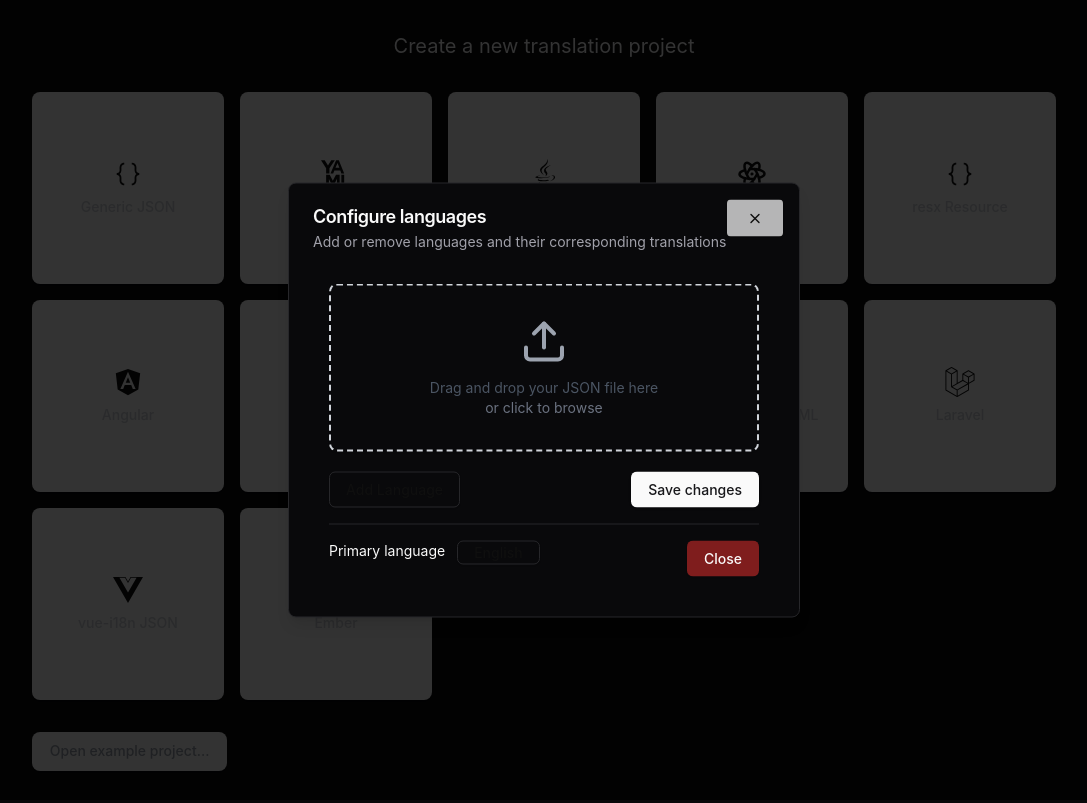
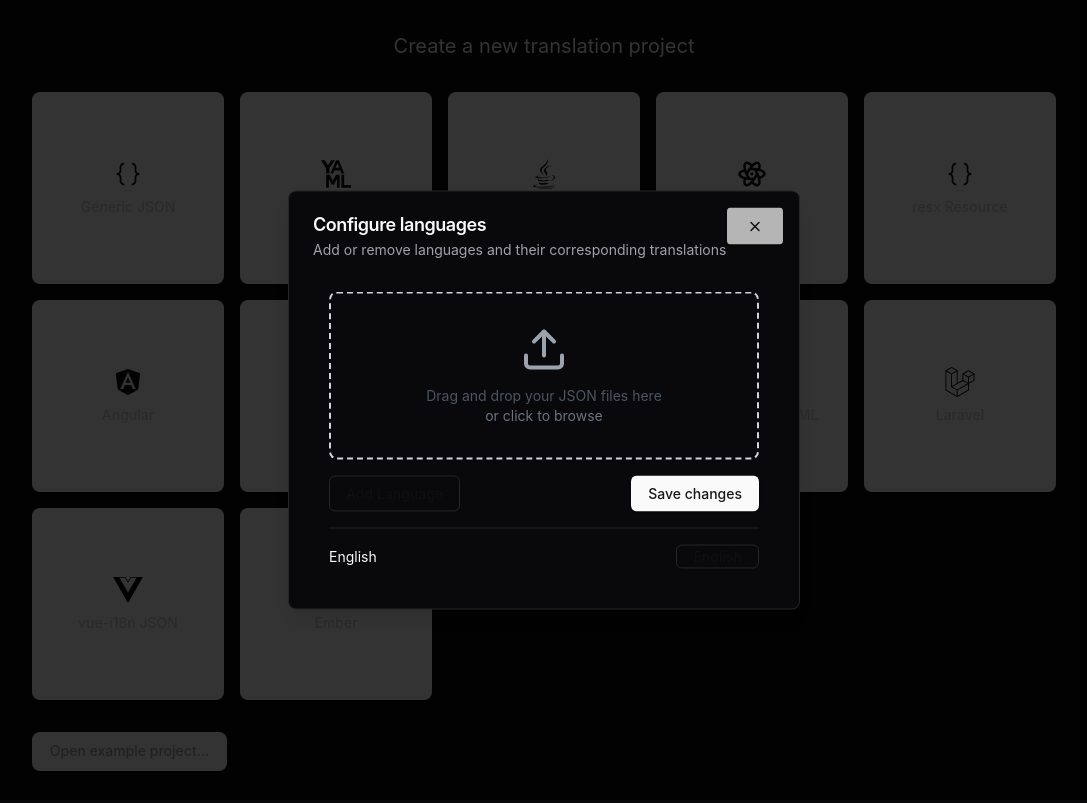
Before and after one commit to Bit-Barron/babeledit, a React (Vite) app: page / in a window 1280 px wide. Both pictures are taken after a click on the button "Generic JSON". Shown: the whole page, without its empty margins (96-1183 px from the left). Built offline with nearby package versions, Linux system fonts and the light colour scheme.

Commit message:
clean up

```diff
--- a/src/App.tsx
+++ b/src/app.tsx
@@ -1,7 +1,7 @@
 import { useState } from "react";
-import "./App.css";
+import "./app.css";
 import { TRANSLATION_PROJECTS } from "./utils/constants";
-import { CreateProject } from "@/components/pages/create-project";
+import { CreateProject } from "@/components/pages/create-project/create-project";
 
 function App() {
   const [isCreateProjectOpen, setIsCreateProjectOpen] =
--- a/src/components/elements/my-dialog.tsx
+++ b/src/components/elements/my-dialog.tsx
@@ -10,7 +10,7 @@ interface MyDialogProps {
   isOpen: boolean;
   setIsOpen: (open: boolean) => void;
   title: string;
-  description: string;
+  description?: string;
   children: React.ReactNode;
 }
 
--- a/src/components/elements/translation-file-upload.tsx
+++ b/src/components/elements/translation-file-upload.tsx
@@ -1,21 +1,28 @@
 import React, { useState } from "react";
-import { FiUpload, FiFile } from "react-icons/fi";
+import { FiUpload, FiFile, FiX } from "react-icons/fi";
 
 interface FileUploadProps {
   maxSize: number;
   acceptedTypes: string[];
-  onUpload: (file: File) => void;
+  onUpload: (files: File[]) => void;
 }
 
 const FileUpload: React.FC<FileUploadProps> = ({ onUpload }) => {
   const [dragActive, setDragActive] = useState(false);
-  const [selectedFile, setSelectedFile] = useState<File | null>(null);
+  const [selectedFiles, setSelectedFiles] = useState<File[]>([]);
 
-  const handleFile = (file: File) => {
-    if (file.name.endsWith(".json")) {
-      setSelectedFile(file);
-      onUpload(file);
-    }
+  const handleFiles = (files: FileList) => {
+    const jsonFiles = Array.from(files).filter((file) =>
+      file.name.endsWith(".json")
+    );
+    setSelectedFiles((prev) => [...prev, ...jsonFiles]);
+    onUpload([...selectedFiles, ...jsonFiles]);
+  };
+
+  const removeFile = (index: number) => {
+    const newFiles = selectedFiles.filter((_, i) => i !== index);
+    setSelectedFiles(newFiles);
+    onUpload(newFiles);
   };
 
   const handleDrag = (e: React.DragEvent<HTMLDivElement>) => {
@@ -28,21 +35,19 @@ const FileUpload: React.FC<FileUploadProps> = ({ onUpload }) => {
     e.preventDefault();
     e.stopPropagation();
     setDragActive(false);
-
-    if (e.dataTransfer.files?.[0]) {
-      handleFile(e.dataTransfer.files[0]);
-    }
+    handleFiles(e.dataTransfer.files);
   };
 
   const handleFileChange = (e: React.ChangeEvent<HTMLInputElement>) => {
-    if (e.target.files?.[0]) {
-      handleFile(e.target.files[0]);
+    if (e.target.files) {
+      handleFiles(e.target.files);
     }
   };
 
   return (
+    <div className="w-full max-w-md mx-auto space-y-4">
       <div
-      className="w-full max-w-md mx-auto rounded-lg shadow-sm"
+        className="rounded-lg shadow-sm"
         onDragEnter={handleDrag}
         onDragLeave={handleDrag}
         onDragOver={handleDrag}
@@ -52,7 +57,7 @@ const FileUpload: React.FC<FileUploadProps> = ({ onUpload }) => {
           className={`
             border-2 border-dashed rounded-lg p-8 transition-colors
             ${dragActive ? "border-blue-500 bg-blue-50" : "border-gray-300"}
-          ${selectedFile ? "text-white" : "text-white hover:border-blue-400"}
+            text-white hover:border-blue-400
           `}
         >
           <input
@@ -61,29 +66,44 @@ const FileUpload: React.FC<FileUploadProps> = ({ onUpload }) => {
             onChange={handleFileChange}
             className="hidden"
             id="file-upload"
+            multiple
           />
 
           <label
             htmlFor="file-upload"
             className="flex flex-col items-center justify-center cursor-pointer"
           >
-          {selectedFile ? (
-            <div className="flex items-center text-gray-600">
-              <FiFile className="w-6 h-6 mr-2" />
-              <span>{selectedFile.name}</span>
-            </div>
-          ) : (
-            <>
             <FiUpload className="w-12 h-12 mb-3 text-gray-400" />
             <p className="text-sm text-gray-600 text-center">
-                Drag and drop your JSON file here
+              Drag and drop your JSON files here
               <br />
               <span className="text-gray-500">or click to browse</span>
             </p>
-            </>
-          )}
           </label>
         </div>
+      </div>
+
+      {selectedFiles.length > 0 && (
+        <div className="space-y-2">
+          {selectedFiles.map((file, index) => (
+            <div
+              key={index}
+              className="flex items-center justify-between p-2 bg-gray-800 rounded-lg"
+            >
+              <div className="flex items-center text-gray-300">
+                <FiFile className="w-4 h-4 mr-2" />
+                <span className="text-sm">{file.name}</span>
+              </div>
+              <button
+                onClick={() => removeFile(index)}
+                className="text-gray-400 hover:text-gray-200"
+              >
+                <FiX className="w-4 h-4" />
+              </button>
+            </div>
+          ))}
+        </div>
+      )}
     </div>
   );
 };
--- a/src/components/pages/create-project.tsx
+++ /dev/null
@@ -1,85 +0,0 @@
-import { MyDialog } from "@/components/elements/my-dialog";
-import FileUpload from "@/components/elements/translation-file-upload";
-import { Button } from "@/components/ui/button";
-import { Input } from "@/components/ui/input";
-import { Separator } from "@/components/ui/separator";
-import React, { useState } from "react";
-
-interface CreateProjectProps {
-  isOpen: boolean;
-  setIsOpen: (isOpen: boolean) => void;
-}
-
-export const CreateProject: React.FC<CreateProjectProps> = ({
-  isOpen,
-  setIsOpen,
-}) => {
-  const [isLanguageOpen, setIsLanguageOpen] = useState<boolean>(false);
-
-  const handleUpload = () => {
-    console.log("testabrakadabar");
-  };
-
-  const handleCreateProject = () => {
-    console.log("testabrakadabar");
-  };
-
-  return (
-    <MyDialog
-      title="Configure languages"
-      description="Add or remove languages and their corresponding translations"
-      isOpen={isOpen}
-      setIsOpen={setIsOpen}
-    >
-      <FileUpload maxSize={0} acceptedTypes={[]} onUpload={handleUpload} />
-      <div className="flex justify-between">
-        <Button
-          onClick={() => setIsLanguageOpen(true)}
-          className="mt-5"
-          variant="outline"
-        >
-          Add Language
-        </Button>
-        <Button
-          onClick={handleCreateProject}
-          className="mt-5"
-          variant="default"
-        >
-          Save changes
-        </Button>
-      </div>
-      <Separator className="my-4" />
-      <div className="flex justify-between">
-        <div className="flex space-x-3">
-          <h1 className="text-sm">Primary language</h1>
-          <Button variant="outline" className="h-6">
-            English
-          </Button>
-        </div>
-        <Button variant="destructive" onClick={() => setIsOpen(false)}>
-          Close
-        </Button>
-      </div>
-      <MyDialog
-        description=""
-        title="Select language"
-        isOpen={isLanguageOpen}
-        setIsOpen={setIsLanguageOpen}
-      >
-        <Input placeholder="Search languages..." />
-        <div className="flex items-end justify-end">
-          <Button
-            className="mt-5"
-            variant="outline"
-            onClick={() => setIsLanguageOpen(false)}
-          >
-            Cancel
-          </Button>
-          <Button variant="secondary" className="mt-5 ml-2">
-            Ok
-          </Button>
-        </div>
-      </MyDialog>
-    </MyDialog>
-  );
-};
--- /dev/null
+++ b/src/components/pages/create-project/create-project.tsx
@@ -0,0 +1,65 @@
+import React, { useState } from "react";
+import { MyDialog } from "@/components/elements/my-dialog";
+import FileUpload from "@/components/elements/translation-file-upload";
+import { Button } from "@/components/ui/button";
+import { Separator } from "@/components/ui/separator";
+import { LanguageDisplay } from "@/components/pages/create-project/language-display";
+import { LanguageSelectDialog } from "@/components/pages/create-project/language-select-dialog";
+
+export const CreateProject: React.FC<CreateProjectProps> = ({
+  isOpen,
+  setIsOpen,
+}) => {
+  const [isLanguageOpen, setIsLanguageOpen] = useState(false);
+  const [primaryLang, setPrimaryLang] = useState<string>("English");
+  const [languages, setLanguages] = useState<Language[]>([
+    { code: "en", name: "English" },
+  ]);
+
+  const handleAddLanguage = (language: Language) => {
+    setLanguages((prev) => [...prev, language]);
+    setPrimaryLang(language.name);
+  };
+
+  const handleCreateProject = () => {
+    console.log("Creating project with languages:", languages);
+  };
+
+  return (
+    <MyDialog
+      title="Configure languages"
+      description="Add or remove languages and their corresponding translations"
+      isOpen={isOpen}
+      setIsOpen={setIsOpen}
+    >
+      <div className="space-y-4">
+        <FileUpload
+          maxSize={0}
+          acceptedTypes={[]}
+          onUpload={function (): void {
+            throw new Error("Function not implemented.");
+          }}
+        />
+
+        <div className="flex justify-between">
+          <Button onClick={() => setIsLanguageOpen(true)} variant="outline">
+            Add Language
+          </Button>
+          <Button onClick={handleCreateProject} variant="default">
+            Save changes
+          </Button>
+        </div>
+
+        <Separator />
+
+        <LanguageDisplay primaryLang={primaryLang} />
+
+        <LanguageSelectDialog
+          isOpen={isLanguageOpen}
+          onClose={() => setIsLanguageOpen(false)}
+          onSelect={handleAddLanguage}
+        />
+      </div>
+    </MyDialog>
+  );
+};
--- /dev/null
+++ b/src/components/pages/create-project/language-display.tsx
@@ -0,0 +1,12 @@
+import { Button } from "@/components/ui/button";
+
+export const LanguageDisplay: React.FC<{ primaryLang: string }> = ({
+  primaryLang,
+}) => (
+  <div className="flex justify-between items-center">
+    <h1 className="text-sm">{primaryLang}</h1>
+    <Button variant="outline" className="h-6">
+      English
+    </Button>
+  </div>
+);
--- /dev/null
+++ b/src/components/pages/create-project/language-select-dialog.tsx
@@ -0,0 +1,35 @@
+import React, { useState } from "react";
+import { MyDialog } from "@/components/elements/my-dialog";
+import { Input } from "@/components/ui/input";
+import { Button } from "@/components/ui/button";
+
+export const LanguageSelectDialog: React.FC<LanguageSelectDialogProps> = ({
+  isOpen,
+  onClose,
+  onSelect,
+}) => {
+  const [searchQuery, setSearchQuery] = useState<string>("");
+
+  const handleSelect = () => {
+    onSelect({ code: "es", name: "Spanish" });
+    onClose();
+  };
+
+  return (
+    <MyDialog title="Select language" isOpen={isOpen} setIsOpen={onClose}>
+      <Input
+        placeholder="Search languages..."
+        value={searchQuery}
+        onChange={(e) => setSearchQuery(e.target.value)}
+      />
+      <div className="flex items-end justify-end gap-2 mt-5">
+        <Button variant="outline" onClick={onClose}>
+          Cancel
+        </Button>
+        <Button variant="secondary" onClick={handleSelect}>
+          Ok
+        </Button>
+      </div>
+    </MyDialog>
+  );
+};
--- a/src/main.tsx
+++ b/src/main.tsx
@@ -1,6 +1,6 @@
 import React from "react";
 import ReactDOM from "react-dom/client";
-import App from "./App";
+import App from "./app";
 import { ThemeProvider } from "@/components/providers/theme-provider";
 
 ReactDOM.createRoot(document.getElementById("root") as HTMLElement).render(
```
Also changed, not shown: src/@types/types.ts (added, +15 -0 lines), src/app.css (renamed from src/App.css). Lines whose indentation alone changed are shown as unchanged.
